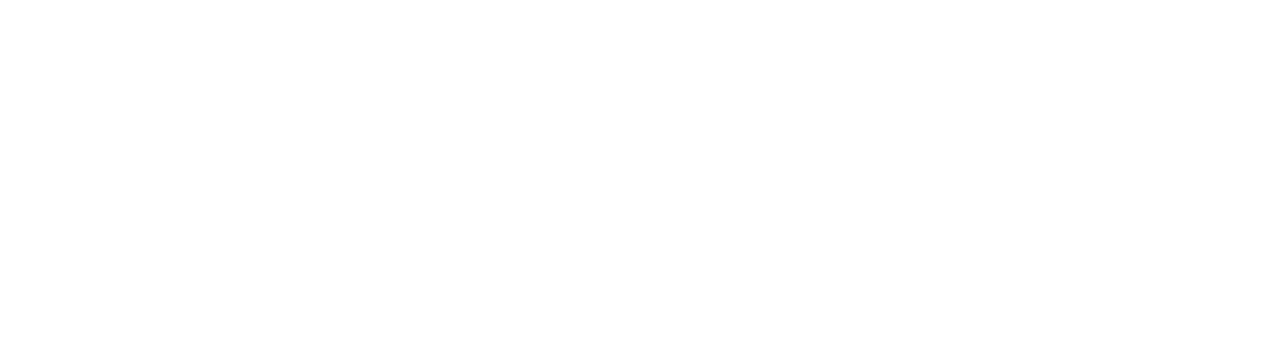
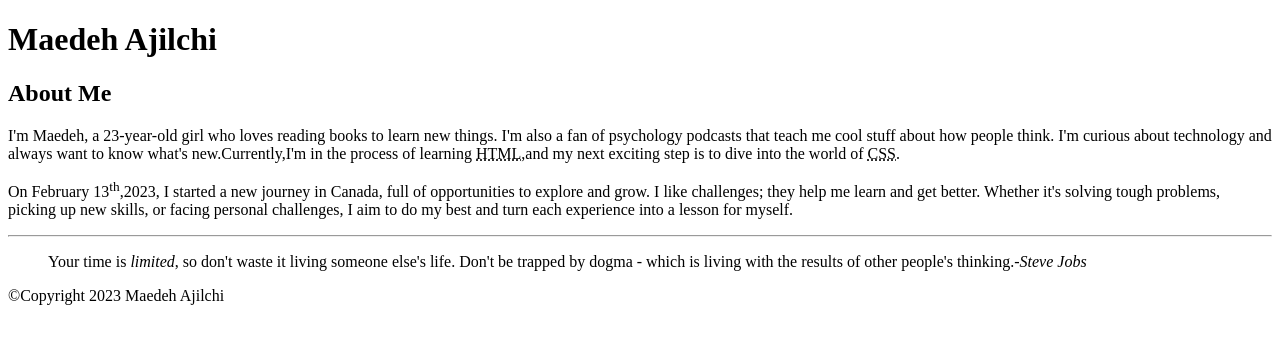
Before and after one commit to ajil0003/ajil0003.github.io, a plain HTML site: page html_asssignment/index.html in a window 1280 px wide. Drawn offline with Linux system fonts and the light colour scheme.

Commit message:
finishes assignment

```diff
--- a/html_asssignment/index.html
+++ b/html_asssignment/index.html
@@ -1,11 +1,42 @@
 <!DOCTYPE html>
 <html>
-    <head>
-        <meta charset="UTF-8">
 
-    </head>
-    <body>
+<head>
+    <meta charset="UTF-8">
+    <title>HTMl Assignment</title>
+</head>
 
+<body>
+    <header>
+        <h1>Maedeh Ajilchi</h1>
+    </header>
 
-    </body>
+    <article>
+
+        <h2>About Me</h2>
+        <p>
+            I'm Maedeh, a 23-year-old girl who loves reading books to learn new things.
+            I'm also a fan of psychology podcasts that teach me cool stuff about how people think.
+            I'm curious about technology and always want to know what's new.Currently,I'm in the process of learning
+            <abbr title="Hypertext Markup Language">HTML</abbr>,and my next exciting step is to dive into the world of
+            <abbr title="Cascading Style Sheets">CSS</abbr>.
+        </p>
+        <p>
+            On February 13<sup>th</sup>,2023, I started a new journey in Canada, full of opportunities to explore and
+            grow.
+            I like challenges; they help me learn and get better. Whether it's solving tough problems, picking up
+            new skills, or facing personal challenges, I aim to do my best and turn each experience into a lesson for
+            myself.
+        </p>
+
+        <hr>
+        <blockquote>Your time is <em>limited</em>, so don't waste it living someone else's life.
+            Don't be trapped by dogma - which is living with the results of other people's thinking.-<cite>Steve
+                Jobs</cite></blockquote>
+    </article>
+    <footer>
+        &copy;Copyright 2023 Maedeh Ajilchi
+    </footer>
+</body>
+
 </html>
```
